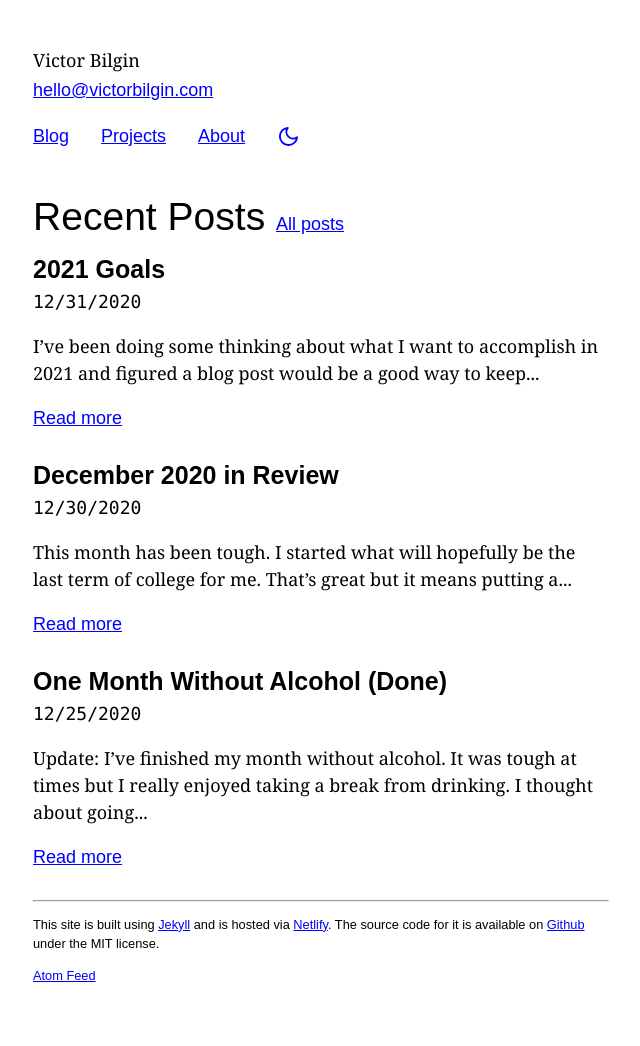
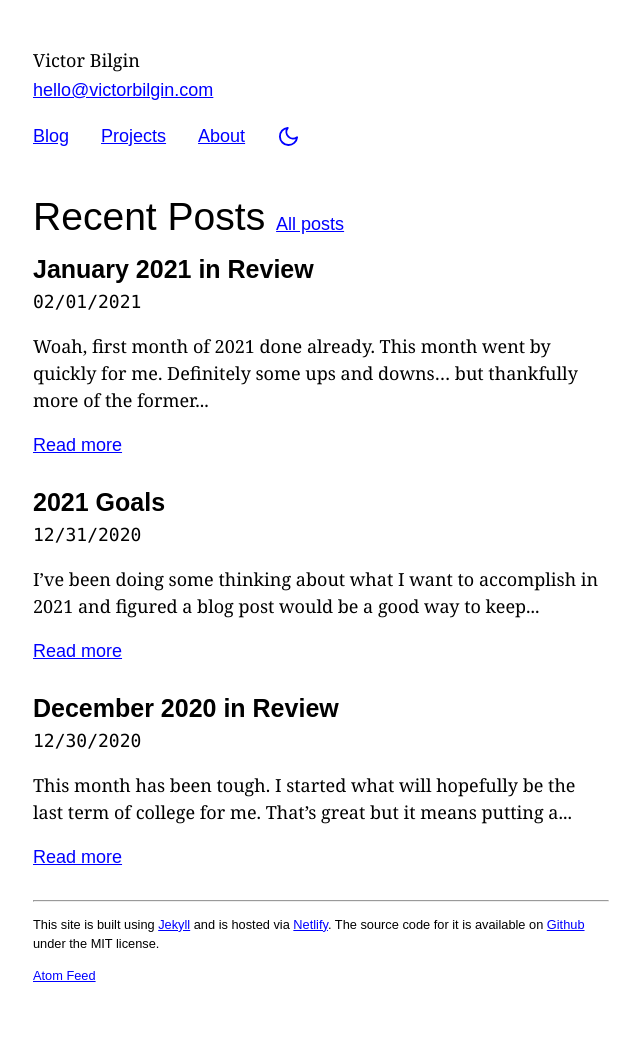
Before and after one commit to vbilgin/vb-v7, a Jekyll site: the page built from index.html, in a window 1280 px wide. Shown: the whole page, without its empty margins (319-959 px from the left). Built offline with Jekyll 4.4.1, drawn with Linux system fonts in a browser that asks for light colours; some of the changed lines change nothing that is shown.

Commit message:
Added new post: Jan 2021 in Review

```diff
--- /dev/null
+++ b/_posts/2021-02-01-jan-2021-in-review.md
@@ -0,0 +1,84 @@
+---
+layout: post
+title: "January 2021 in Review"
+permalink: /blog/jan-2021-in-review
+tags: post
+---
+
+Woah, first month of 2021 done already. This month went by quickly for me. Definitely some ups and downs... but thankfully more of the former than the latter. Overall, I think this month went well. Let's dig into that and see why I think so:
+
+## Habits
+
+### Read 1 page or more per day
+
+- This was my best habit but not by much
+- Missed 1 day out of 31 putting me at a `97%` completion rate
+
+This is a pretty easy habit to do so it's going to stick around. Some might ask "why only one page?" To that I would say, why not? Every time I successfully completed this habit, I ended up reading way more than one page. It's also very adaptable. Listening to an audiobook instead of reading a physical book? Substitute one page for five minutes of listening. The goal here is to read every day, not read a book a week. That being said, eventually I do want to increase the page count to something like 20-25 pages per day.
+
+### Molding Mobility every day
+
+- Second best habit
+- Missed 2 days out of 31, `94%` completion
+
+Also an easy one. It's nothing crazy but that's why I also have Starting Stretching. Easy to do in the morning or maybe during a lunch break. This is going to stay with me as I go into February.
+
+### Starting Stretching every other day
+
+- Worst habit of the bunch
+- Missed 3 days out of 15.5 (since it's every other day), `77%` completion
+
+This wasn't too bad. Thing is, the percentage takes a big hit since the total days are half of those used for the other habits. Still, it was my worst habit. I think there was one main issue: I would often wait to do this routine until before bed. Usually that's not a problem but on days when I go to the office I come home exhausted. Solution: do this routine in the morning or afternoon.
+
+### Cardio for at least 15 minutes per day
+
+- Second worst habit
+- Missed 5 days out of 31, `84%` completion
+
+This has actually become a favorite habit of mine. I grab my iPad and just watch random videos on YouTube while I ride my exercise bike. I've basically tricked my brain into liking it by doing something fun at the same time. The problem here is similar to the previous habit: on days when I go to the office I don't want to do anything related to exercise. But weirdly enough I still tend to get this one done even though it takes longer and is more difficult than stretching. I'm upping the minimum minutes to 25 for February.
+
+### Journal every day
+
+- Third best habit
+- Missed 3 days out of 31, `90%` completion
+
+Well, this was an interesting one. I'll talk about this more when I give an update on my yearly habits. My workflow for journaling is pretty much just
+
+1. Open the [Day One](https://dayoneapp.com/) app before I go to sleep
+2. Write about anything I want to with no length requirement
+
+This has worked out well so far. I think two of the three misses were just me forgetting to journal as opposed to actively deciding not to.
+
+### Habits for February 2021
+
+| Habit                      | Frequency         |
+| -------------------------- | ----------------- |
+| Read >= 1 page             | 1x / day          |
+| Molding Mobility stretches | 1x / day          |
+| Starting Stretching        | 1x / every 2 days |
+| Cardio for >= 25 minutes   | 1x / day          |
+| Journal                    | 1x / day          |
+| Skin care routine          | 1x / every 2 days |
+| Meditate >= 5 minutes      | 1x / day          |
+
+## Yearly Goal Progress
+
+### Graduate college
+
+I actually ended up pushing some classes into another term at WGU. It hurt to make that decision but I think it's the best for me. This means I'll still graduate in 2021 but now it'll be in November instead of May. Doing this allows me to have a life and find time to do things other than work and school. That's worth the extra months of school and tuition cost.
+
+### Hit 20K in savings
+
+Doing well here, thankfully. As of writing this, I'm at `$12,790.34`. It looks like I'll have some larger expenses this year than I expected but I still think I'll hit 20K before year-end. Just need to be frugal.
+
+### Journal daily
+
+Well, I did what I said I would: before writing this post, I compiled all of my January journal entries and read them back to back. What did I learn? Not much. But I wasn't expecting to be surprised. There were a few things I wrote that made me cringe, laugh, or remember an insightful thought but nothing crazy. That's fine with me. For me, journaling has become as much about letting my current feelings out as recounting past feelings later. It's great for both and I'm really glad I started doing it.
+
+## This site
+
+The only major change to this site in January 2021 was the addition of dark mode (click the little moon icon at the top). I had a few urges to do a redesign so I'm glad I stuck to my guns and didn't do that. My writing and projects are still the main focus of the site, as they should be. I hope to write more self-contained blog posts this month. What will those posts be about? As of now I'm not sure.
+
+## Outlook
+
+I'm excited for February and for where my life is headed in general. If you had told me one year ago that I'd be blogging consistently and keeping up multiple habits, I'd have laughed. But that's where I am now. Tricky part is keeping on this course. Here's to February 2021!
```
Also changed, not shown: _posts/2020-12-30-dec-2020-in-review.md (+1 -0 lines), 1 other file.
